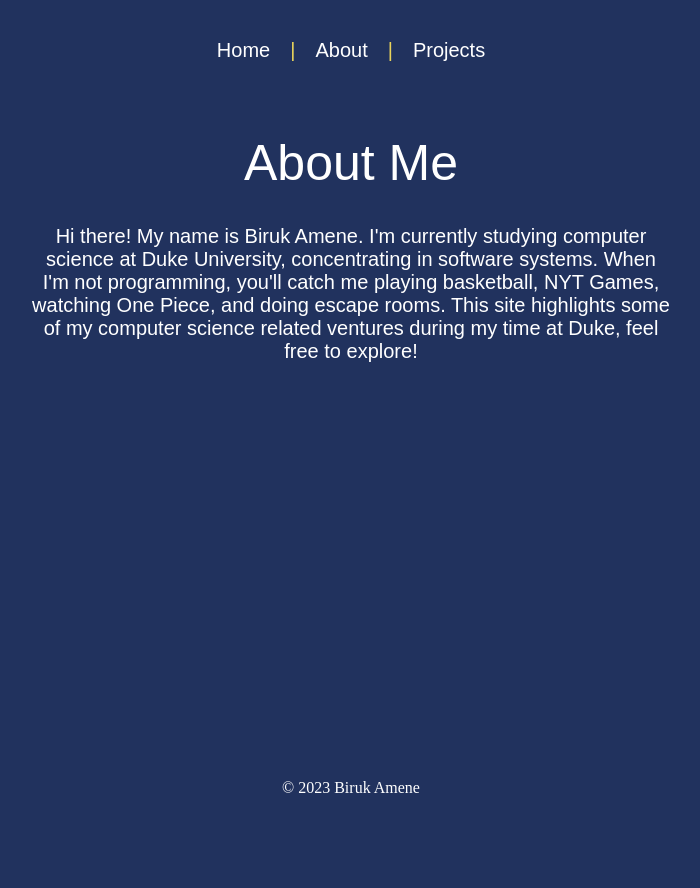
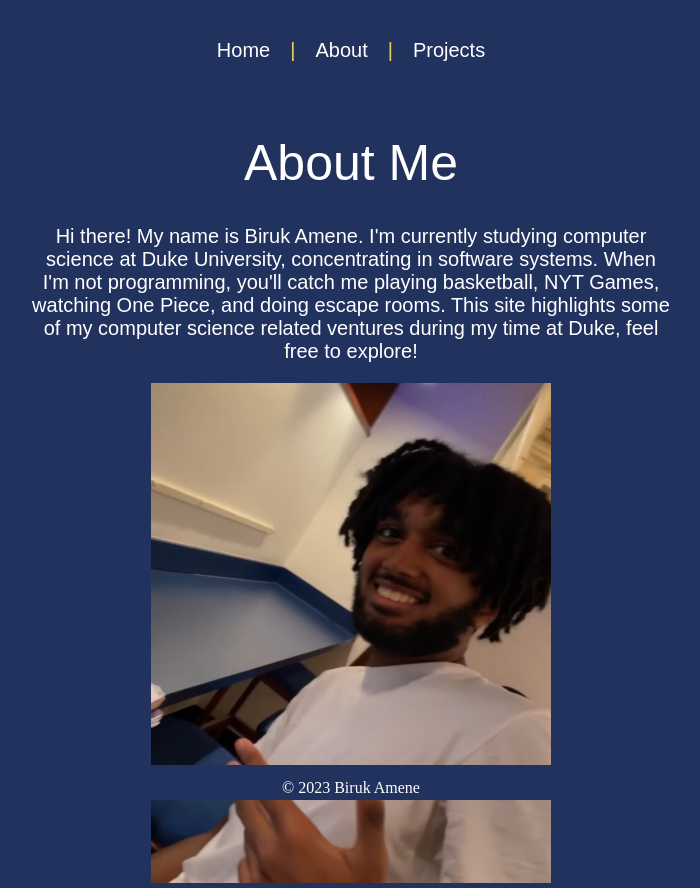
Before and after one commit to bsamene/biruk-portfolio, a React (Create React App) app: page /biruk-portfolio/about in a window 1280 px wide. Shown: the whole page, without its empty margins (289-989 px from the left). Before the commit the page ends 800 px from the top, so only its background shows below. Built offline with nearby package versions, Linux system fonts and the light colour scheme.

Commit message:
wrapping up about me

```diff
--- a/src/pages/About.js
+++ b/src/pages/About.js
@@ -1,6 +1,6 @@
 import React from 'react'
 import "../styles/About.css"
-
+import AboutUsImage from "../assets/AboutUsImage.JPG"
 function About() {
   return (
     <>
@@ -8,7 +8,7 @@ function About() {
     <div className = "aboutDescription">
 
         <p>Hi there! My name is Biruk Amene. I'm currently studying computer science at Duke University, concentrating in software systems. When I'm not programming, you'll catch me playing basketball, NYT Games, watching One Piece, and doing escape rooms. This site highlights some of my computer science related ventures during my time at Duke, feel free to explore!</p>
-
+        <img src={AboutUsImage} alt="About Me" className="aboutImage" />
     </div>
     </>
   )
--- a/src/styles/About.css
+++ b/src/styles/About.css
@@ -16,3 +16,8 @@
     margin: 0 auto;
 
 }
+
+.aboutImage{
+    width: 400px;
+    height: 500px;
+}
```
Also changed, not shown: src/assets/AboutUsImage.JPG (added).
